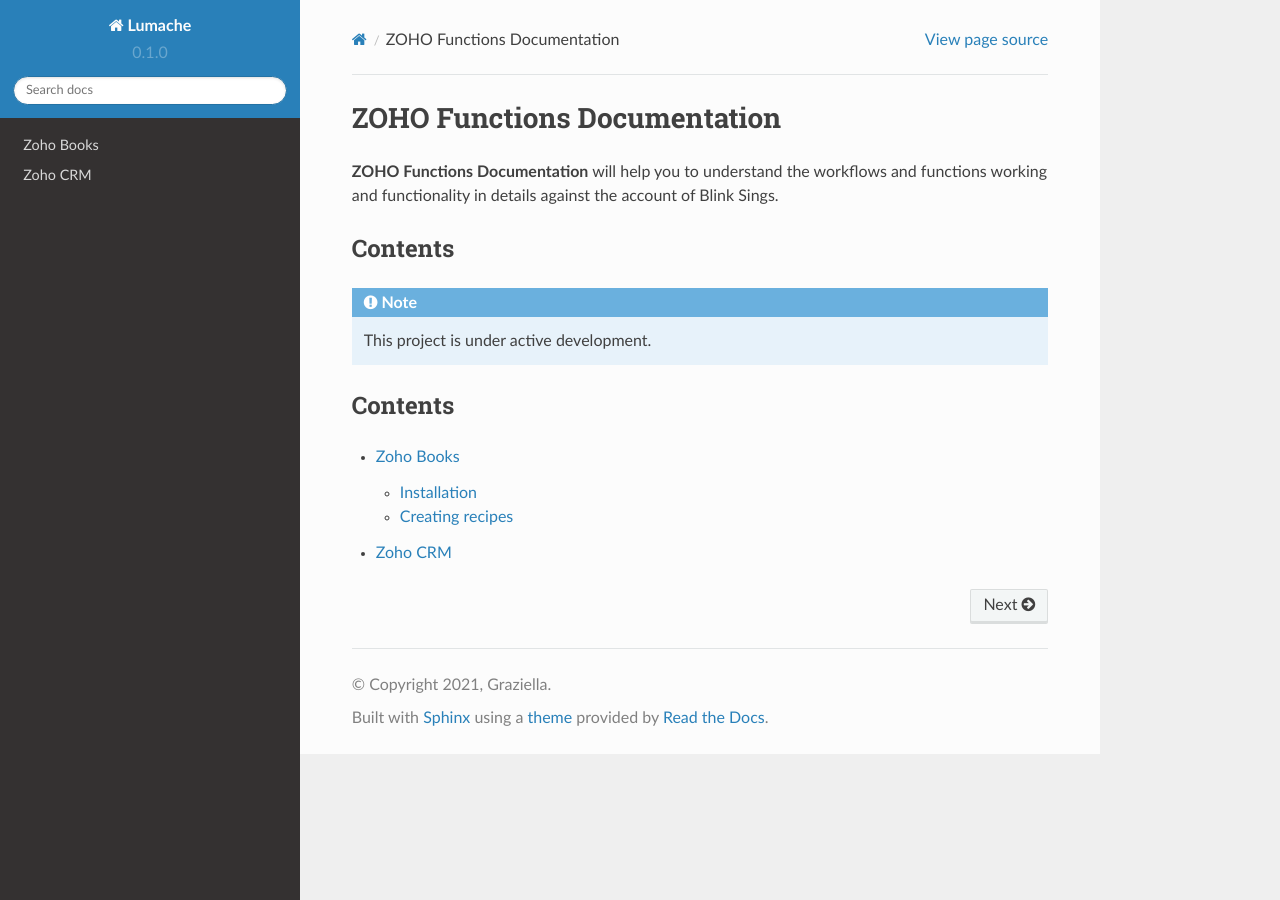
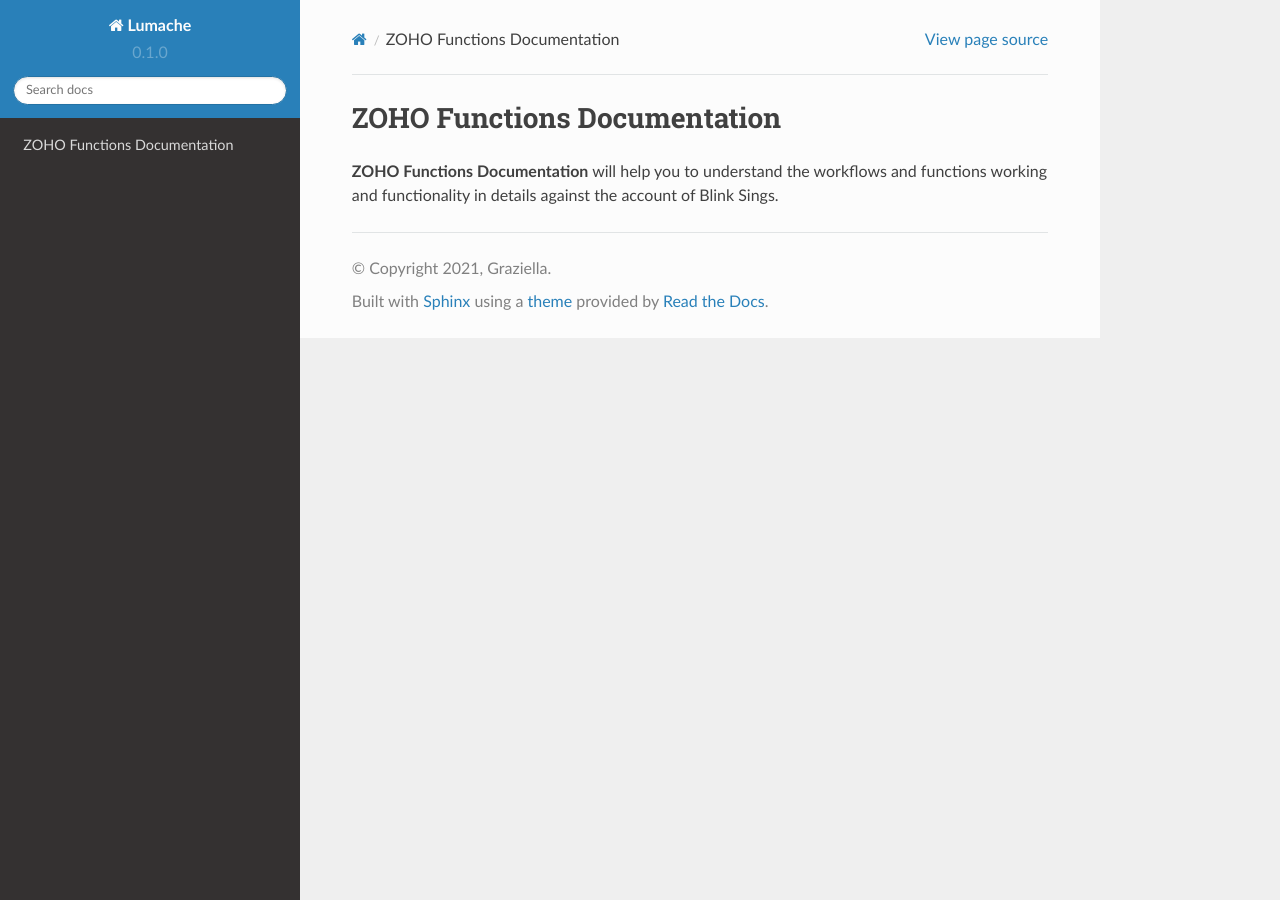
Before and after one commit to syedshahzaibshah/Functions-Documentation, a Sphinx documentation site: the page built from docs/source/index.rst, in a window 1280 px wide. Built offline with Sphinx 7.4.7 and the Read the Docs theme 2.0.0, drawn with Linux system fonts in a browser that asks for light colours.

Commit message:
Update index.rst

```diff
--- a/docs/source/index.rst
+++ b/docs/source/index.rst
@@ -2,18 +2,3 @@ ZOHO Functions Documentation
 ============================
 
 **ZOHO Functions Documentation** will help you to understand the workflows and functions working and functionality in details against the account of Blink Sings.
-
-Contents
---------
-
-.. note::
-
-   This project is under active development.
-
-Contents
---------
-
-.. toctree::
-
-   Zoho Books
-   Zoho CRM
```
